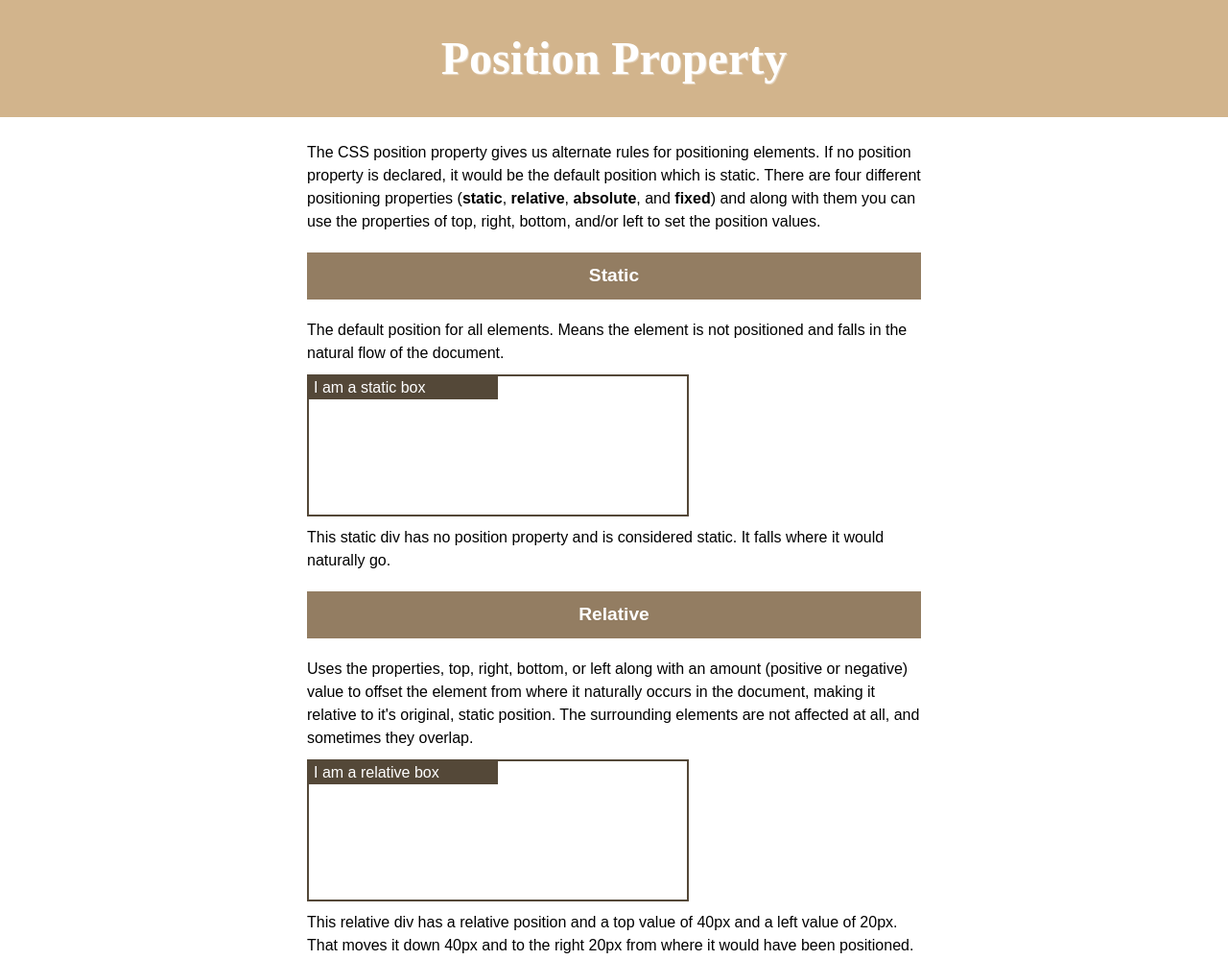
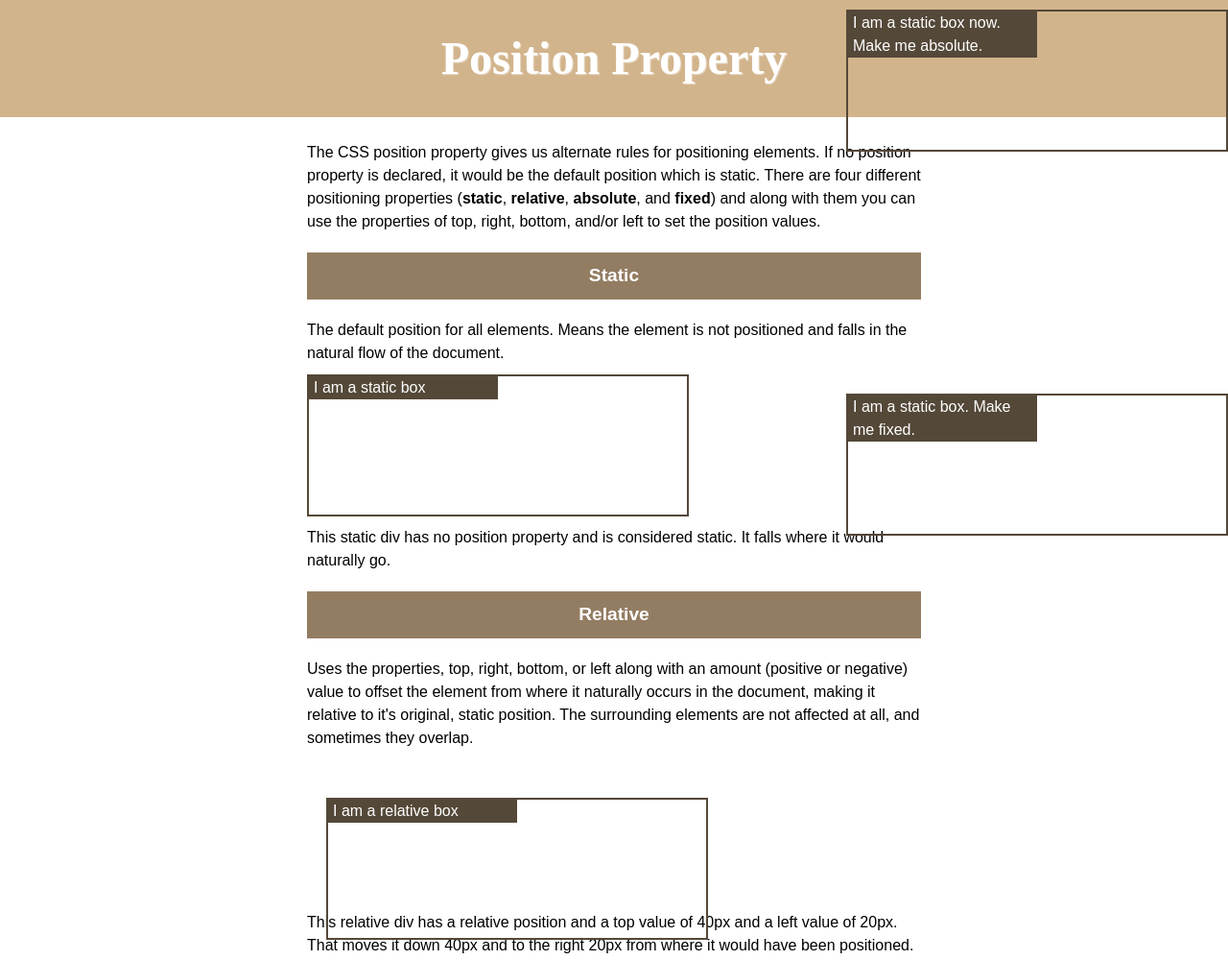
Before and after one commit to techy-khuana/demo-positioning-properties, a plain HTML site: page index.html in a window 1280 px wide. Shown: the top 1000 px of the page at 96% size. Drawn offline with Linux system fonts and the light colour scheme.

Commit message:
demo completed

```diff
--- a/css/styles.css
+++ b/css/styles.css
@@ -80,14 +80,22 @@ ul {
 
 .relative {
     /* add relative properties here */
+    position: relative;
+    top: 40px;
+    left: 20px;
 }
 
 .relative-2 {
     /* add relative-2 properties here */
+    position: relative;
+
 }
 
 .absolute {
     /* add absolute properties here */
+    position: absolute;
+    top:0;
+    right:0;
 }
 
 .absolute-2 {
@@ -95,6 +103,9 @@ ul {
     height: 75px;
     border: 2px solid #a89070;
     /* add absolute-2 properties here */
+    position:absolute;
+    right:0;
+    bottom: -10px;
 }
 
 .absolute-2 .box-paragraph {
@@ -105,4 +116,7 @@ ul {
 
 .fixed {
     /* add fixed properties here */
+    position: fixed;
+    top: 50%;
+    right: 0;
 }
```
